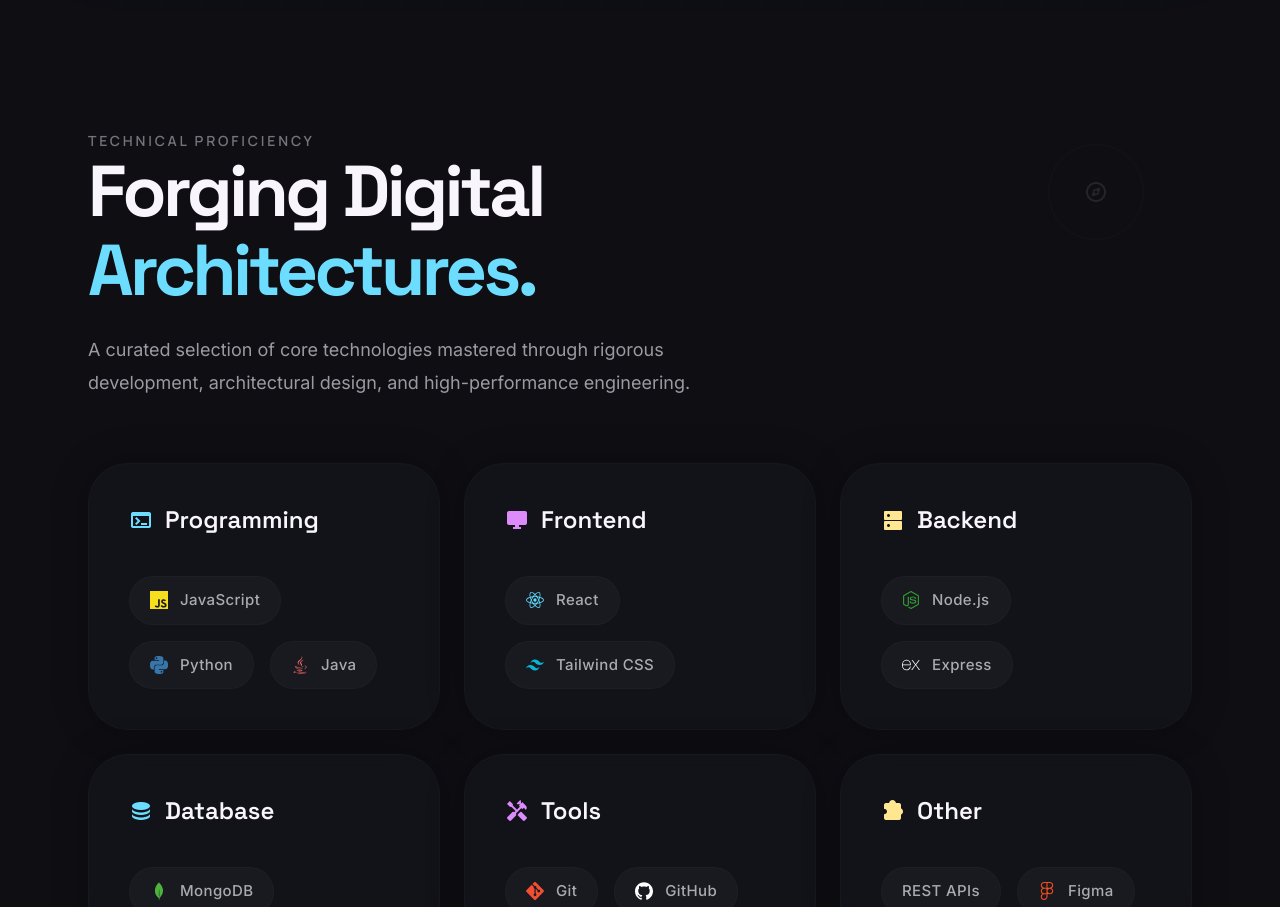
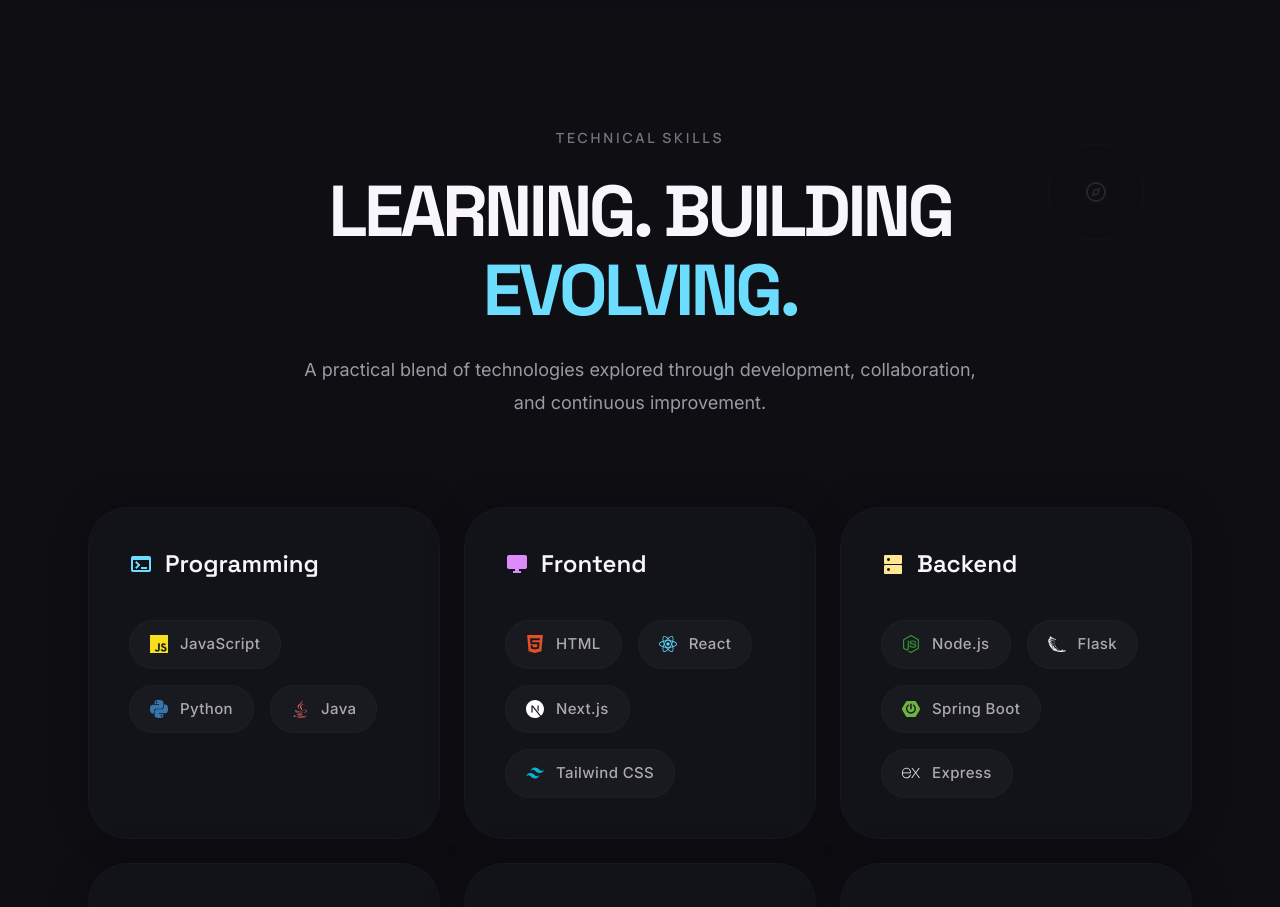
Before and after one commit to LoshiniWelonika/Portfolio, a React (Vite) app: page / in a window 1280 px wide. Shown: the part 880-1787 px from the top of the page. Built offline with nearby package versions, Linux system fonts and the light colour scheme.

Commit message:
Skills section completed

```diff
--- a/src/components/Skills.jsx
+++ b/src/components/Skills.jsx
@@ -1,7 +1,8 @@
 import {
    SiJavascript, SiPython, SiReact, SiNodedotjs, SiExpress,
    SiGit, SiDocker, SiMongodb, SiFigma, SiTailwindcss,
-   SiMysql, SiGithub, SiPostman
+   SiMysql, SiGithub, SiPostman, SiHtml5, SiNextdotjs,
+   SiFlask, SiSpringboot
 } from "react-icons/si";
 import { FaJava } from "react-icons/fa";
 
@@ -22,7 +23,9 @@
          icon: "desktop_windows",
          color: "text-secondary",
          items: [
+            { name: "HTML", icon: <SiHtml5 />, color: "#E34F26" },
             { name: "React", icon: <SiReact />, color: "#61DAFB" },
+            { name: "Next.js", icon: <SiNextdotjs />, color: "#ffffff" },
             { name: "Tailwind CSS", icon: <SiTailwindcss />, color: "#06B6D4" },
          ]
       },
@@ -32,6 +35,8 @@
          color: "text-tertiary",
          items: [
             { name: "Node.js", icon: <SiNodedotjs />, color: "#339933" },
+            { name: "Flask", icon: <SiFlask />, color: "#ffffff" },
+            { name: "Spring Boot", icon: <SiSpringboot />, color: "#6DB33F" },
             { name: "Express", icon: <SiExpress />, color: "#ffffff" },
          ]
       },
@@ -68,14 +73,14 @@
 
    return (
       <section id="skills" className="py-24 px-6 md:px-12 max-w-[1200px] mx-auto w-full">
-         <div className="space-y-6 mb-16 relative">
-            <span className="font-label text-outline uppercase tracking-[0.2em] text-sm font-semibold">Technical Proficiency</span>
+         <div className="space-y-6 mb-16 relative flex flex-col items-center text-center">
+            <span className="font-label text-outline uppercase tracking-[0.2em] text-sm font-semibold">Technical Skills</span>
             <h2 className="font-headline text-5xl md:text-7xl font-bold tracking-tighter leading-[1.1] mb-6">
-               <span className="text-on-surface block">Forging Digital</span>
-               <span className="text-primary block">Architectures.</span>
+               <span className="text-on-surface block">LEARNING. BUILDING</span>
+               <span className="text-primary block">EVOLVING.</span>
             </h2>
-            <p className="text-on-surface-variant/90 text-lg max-w-2xl leading-[1.8] font-body">
-               A curated selection of core technologies mastered through rigorous development, architectural design, and high-performance engineering.
+            <p className="text-on-surface-variant/90 text-lg max-w-2xl mx-auto leading-[1.8] font-body">
+               A practical blend of technologies explored through development, collaboration, and continuous improvement.
             </p>
 
             {/* Subtle compass icon on the right */}
```
